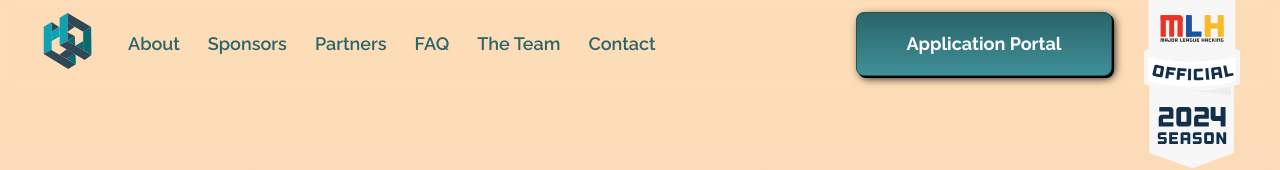
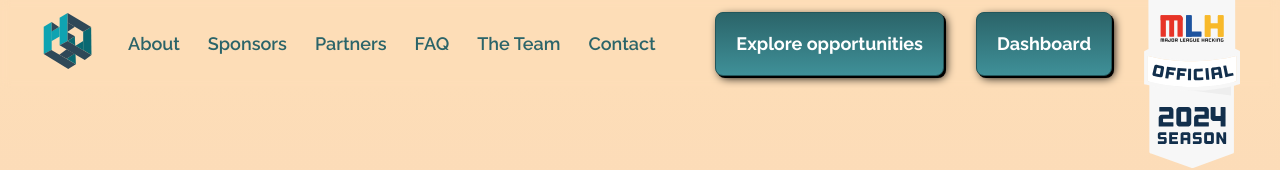
Before and after one commit to LaurierHawkHacks/Landing, a React (Vite) app: page / in a window 1280 px wide. Shown: the top 170 px of the page. Built offline with nearby package versions, Linux system fonts and the light colour scheme; no server answers.

Commit message:
Add new button for sponsorship

```diff
--- a/src/components/Navbar/Navbar.tsx
+++ b/src/components/Navbar/Navbar.tsx
@@ -30,10 +30,15 @@ const Navbar: React.FC = () => {
         if (newWindow) newWindow.opener = null;
     };
 
-    const handleSubmit = (e: React.MouseEvent<HTMLButtonElement>) => {
+    const handleSubmitPortal = (e: React.MouseEvent<HTMLButtonElement>) => {
         e.preventDefault();
         openInNewTab('https://portal.hawkhacks.ca');
         logEvent(analytics, 'click_application_portal_button');
+    };
+
+    const handleSubmitFunding = (e: React.MouseEvent<HTMLButtonElement>) => {
+        e.preventDefault();
+        openInNewTab('https://hawkhacks.ca/sponsorships.pdf');
     };
 
     return (
@@ -58,17 +63,32 @@ const Navbar: React.FC = () => {
                 <NavItems isHorizontal={true} handleClick={hideMenu} />
             </nav>
 
+            <div className="flex items-center justify-center lg:justify-end">
+                <div className="portal-btn hidden transition-all duration-500 ease-in-out lg:ml-8 lg:mr-8 lg:block responsive-hide">
+                    <Button
+                        className="relative mx-auto block h-16 w-34 rounded-r-lg bg-gradient-to-b from-tbrand to-tbrand-hover font-medium before:absolute before:inset-0 before:bg-white before:opacity-0 before:transition before:duration-300 before:hover:opacity-10 max-[1080px]:w-12 sm:mx-0"
+                        tabIndex={-1}
+                        type="button"
+                        onClick={handleSubmitFunding}
+                    >
+                        <span className="text-lg font-bold">
+                            Explore opportunities
+                        </span>
+                    </Button>
+                </div>
+
                 <div className="portal-btn hidden transition-all duration-500 ease-in-out lg:mr-32 lg:block">
                     <Button
-                    className="relative mx-auto block h-16 w-64 rounded-r-lg bg-gradient-to-b from-tbrand to-tbrand-hover font-medium before:absolute before:inset-0 before:bg-white before:opacity-0 before:transition before:duration-300 before:hover:opacity-10 max-[1080px]:w-48 sm:mx-0"
+                        className="relative mx-auto block h-16 w-34 rounded-r-lg bg-gradient-to-b from-tbrand to-tbrand-hover font-medium before:absolute before:inset-0 before:bg-white before:opacity-0 before:transition before:duration-300 before:hover:opacity-10 max-[1080px]:w-12 sm:mx-0"
                         tabIndex={-1}
                         type="button"
-                    onClick={handleSubmit}
+                        onClick={handleSubmitPortal}
                     >
                         <span className="whitespace-nowrap text-lg font-bold">
-                        Application Portal
+                            Dashboard
                         </span>
                     </Button>
+                </div>
             </div>
 
             <div className="banner-holder order-first w-12 lg:hidden"></div>
```
Lines whose indentation alone changed are shown as unchanged.
